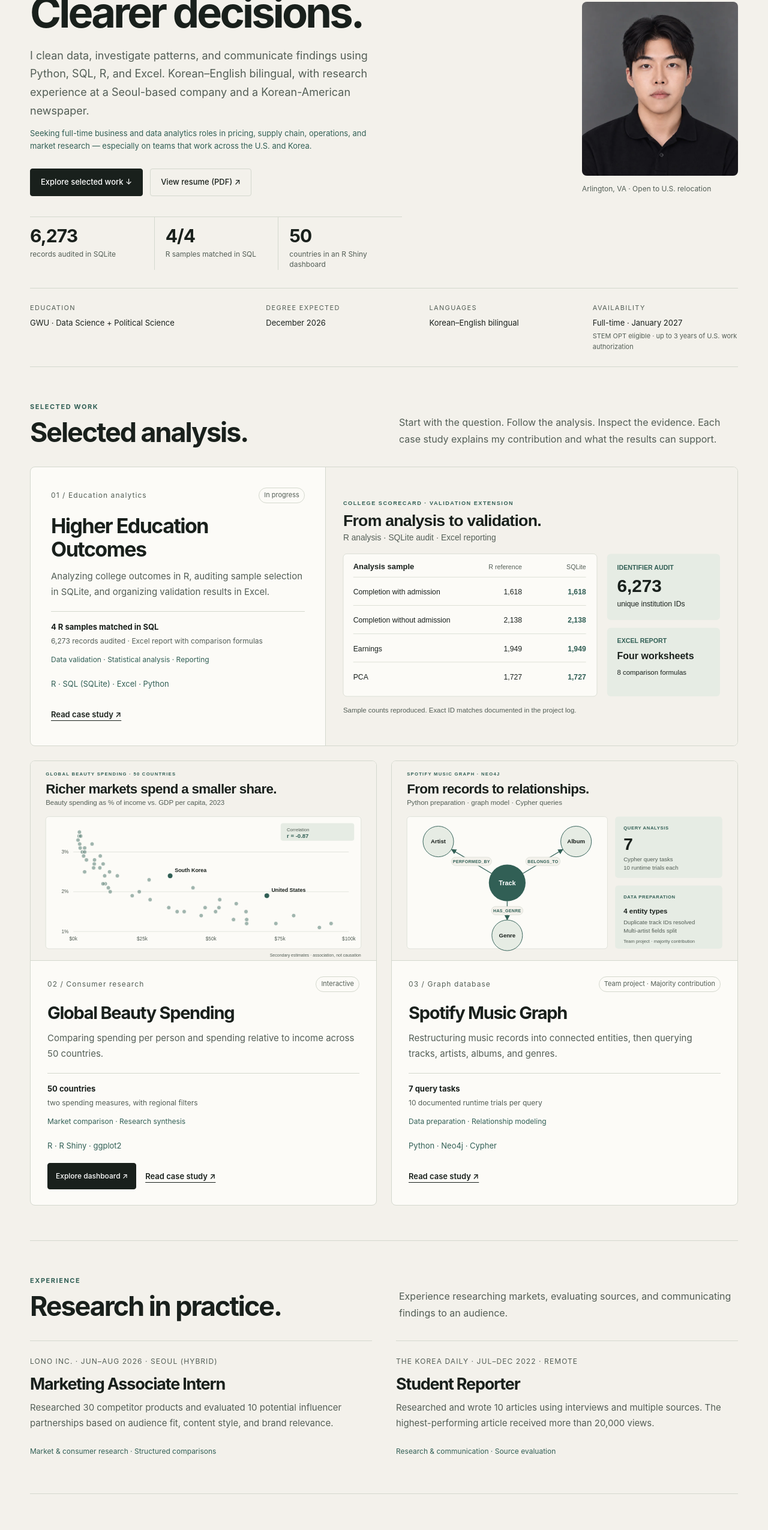
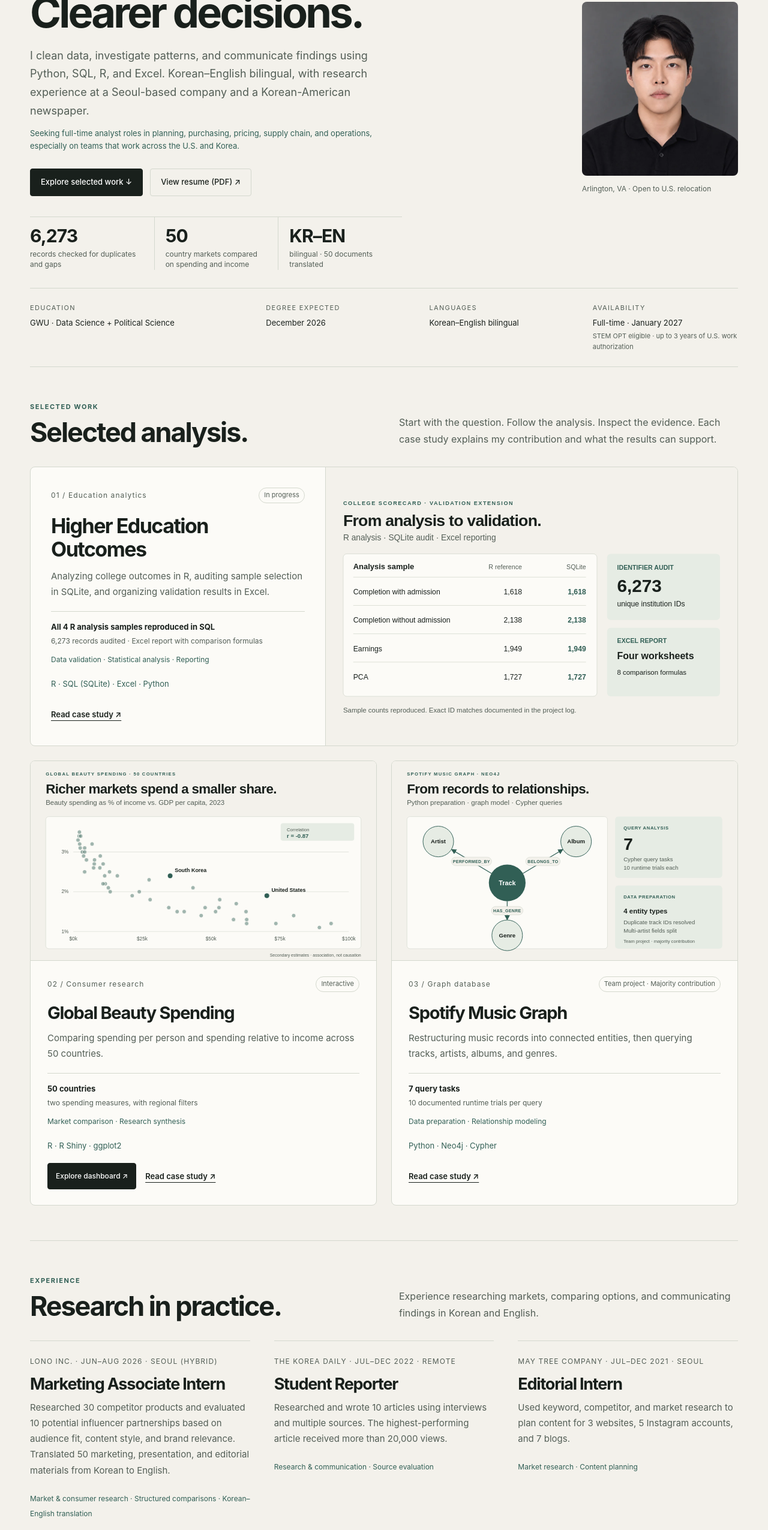
Before and after one commit to TaeYiHam/TaeYiHam.github.io, a website: page index.html in a window 1280 px wide. Shown: the part 240-2791 px from the top of the page at 60% size. Drawn offline with Linux system fonts and the light colour scheme.

Commit message:
Retarget home copy to planning and operations analyst roles
- Replace hero stats with business-readable highlights and add bilingual translation work
- Add planning and purchasing to target roles
- Add May Tree Company internship and Lono translation work to Experience
- Remove em dashes from copy

```diff
--- a/index.html
+++ b/index.html
@@ -43,7 +43,7 @@
 <div class="eyebrow">Data &amp; Business Analytics</div>
 <h1 id="hero-title">Data analysis.<br>Clearer decisions.</h1>
 <p class="intro">I clean data, investigate patterns, and communicate findings using Python, SQL, R, and Excel. Korean–English bilingual, with research experience at a Seoul-based company and a Korean-American newspaper.</p>
-<p class="target-line">Seeking full-time business and data analytics roles in pricing, supply chain, operations, and market research — especially on teams that work across the U.S. and Korea.</p>
+<p class="target-line">Seeking full-time analyst roles in planning, purchasing, pricing, supply chain, and operations, especially on teams that work across the U.S. and Korea.</p>
 <div class="actions">
 <a class="btn dark" href="#work">Explore selected work ↓</a>
 <a class="btn" href="resume.pdf" target="_blank" rel="noopener noreferrer">View resume (PDF) ↗</a>
@@ -51,15 +51,15 @@
 <ul class="proof-strip" aria-label="Highlights">
 <li>
 <strong>6,273</strong>
-<span>records audited in SQLite</span>
-</li>
-<li>
-<strong>4/4</strong>
-<span>R samples matched in SQL</span>
+<span>records checked for duplicates and gaps</span>
 </li>
 <li>
 <strong>50</strong>
-<span>countries in an R Shiny dashboard</span>
+<span>country markets compared on spending and income</span>
+</li>
+<li>
+<strong>KR–EN</strong>
+<span>bilingual · 50 documents translated</span>
 </li>
 </ul>
 </div>
@@ -108,7 +108,7 @@
 </h3>
 <p>Analyzing college outcomes in R, auditing sample selection in SQLite, and organizing validation results in Excel.</p>
 <div class="project-proof">
-<strong>4 R samples matched in SQL</strong>
+<strong>All 4 R analysis samples reproduced in SQL</strong>
 <span>6,273 records audited · Excel report with comparison formulas</span>
 </div>
 <span class="card-relevance">Data validation · Statistical analysis · Reporting</span>
@@ -181,20 +181,26 @@
 <div class="kicker">Experience</div>
 <h2 id="experience-title">Research in practice.</h2>
 </div>
-<p class="lead">Experience researching markets, evaluating sources, and communicating findings to an audience.</p>
+<p class="lead">Experience researching markets, comparing options, and communicating findings in Korean and English.</p>
 </div>
 <div class="experience-grid">
 <article>
 <span class="num">LONO INC. · JUN–AUG 2026 · SEOUL (HYBRID)</span>
 <h3>Marketing Associate Intern</h3>
-<p>Researched 30 competitor products and evaluated 10 potential influencer partnerships based on audience fit, content style, and brand relevance.</p>
-<span class="relevance">Market &amp; consumer research · Structured comparisons</span>
+<p>Researched 30 competitor products and evaluated 10 potential influencer partnerships based on audience fit, content style, and brand relevance. Translated 50 marketing, presentation, and editorial materials from Korean to English.</p>
+<span class="relevance">Market &amp; consumer research · Structured comparisons · Korean–English translation</span>
 </article>
 <article>
 <span class="num">THE KOREA DAILY · JUL–DEC 2022 · REMOTE</span>
 <h3>Student Reporter</h3>
 <p>Researched and wrote 10 articles using interviews and multiple sources. The highest-performing article received more than 20,000 views.</p>
 <span class="relevance">Research &amp; communication · Source evaluation</span>
+</article>
+<article>
+<span class="num">MAY TREE COMPANY · JUL–DEC 2021 · SEOUL</span>
+<h3>Editorial Intern</h3>
+<p>Used keyword, competitor, and market research to plan content for 3 websites, 5 Instagram accounts, and 7 blogs.</p>
+<span class="relevance">Market research · Content planning</span>
 </article>
 </div>
 </section>
--- a/scripts/project-catalog.mjs
+++ b/scripts/project-catalog.mjs
@@ -7,14 +7,14 @@ export const catalog = {
     status: 'In progress',
     image: 'capstone-validation.svg',
     description: 'Analyzing college outcomes in R, auditing sample selection in SQLite, and organizing validation results in Excel.',
-    proof: '4 R samples matched in SQL',
+    proof: 'All 4 R analysis samples reproduced in SQL',
     proofContext: '6,273 records audited · Excel report with comparison formulas',
     relevance: 'Data validation · Statistical analysis · Reporting',
     tools: 'R · SQL (SQLite) · Excel · Python',
     featured: true,
     readingTime: '5 min read',
     application: 'Business & data analytics',
-    applicationText: 'Define inclusion rules, check identifiers and missing values, and make comparisons traceable before interpreting results. The Python-to-SQLite audit and Excel report show how to turn source data into repeatable QA checks and readable summaries—tasks relevant to business, pricing, and operations analytics.',
+    applicationText: 'Define inclusion rules, check identifiers and missing values, and make comparisons traceable before interpreting results. The Python-to-SQLite audit and Excel report show how to turn source data into repeatable QA checks and readable summaries. The same checks apply before a planning, pricing, or operations report is used.',
     resources: [['See SQL validation', '#validation'], ['Inspect Excel reporting', '#report'], ['See model results', '#findings']],
     workflow: [
       ['Analyze in R', 'Clean selected fields and examine completion and earnings with regression, Lasso, and PCA.'],
--- a/styles.css
+++ b/styles.css
@@ -446,7 +446,7 @@ h2[tabindex="-1"]:focus {
 
 .experience-grid {
   display:grid;
-  grid-template-columns:1fr 1fr;
+  grid-template-columns:repeat(3,1fr);
   gap:40px
 }
 .experience-grid article {
```
Also changed, not shown: projects/higher-education-outcomes.html (+1 -1 lines), scripts/home-template.html (+13 -7 lines).
